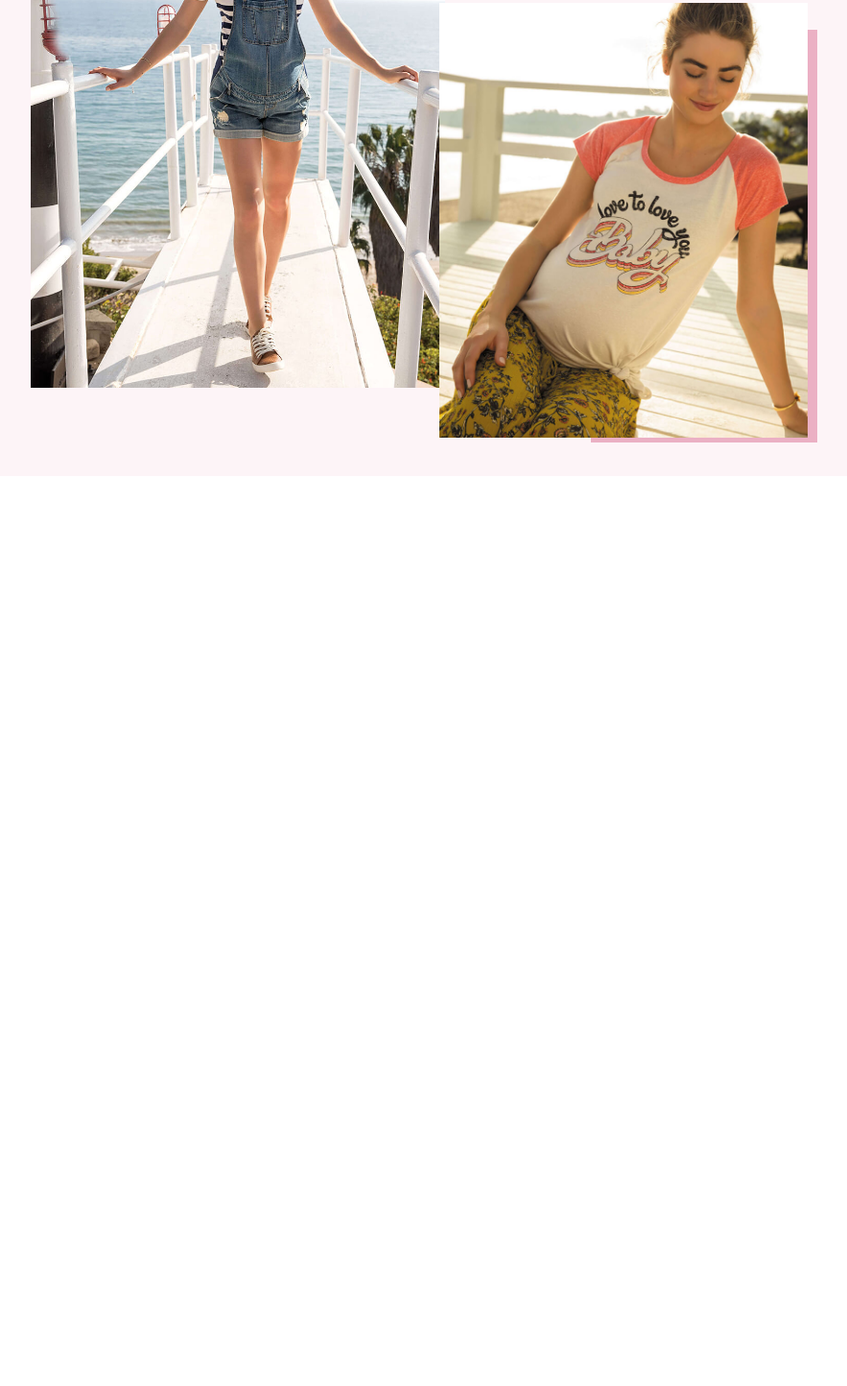
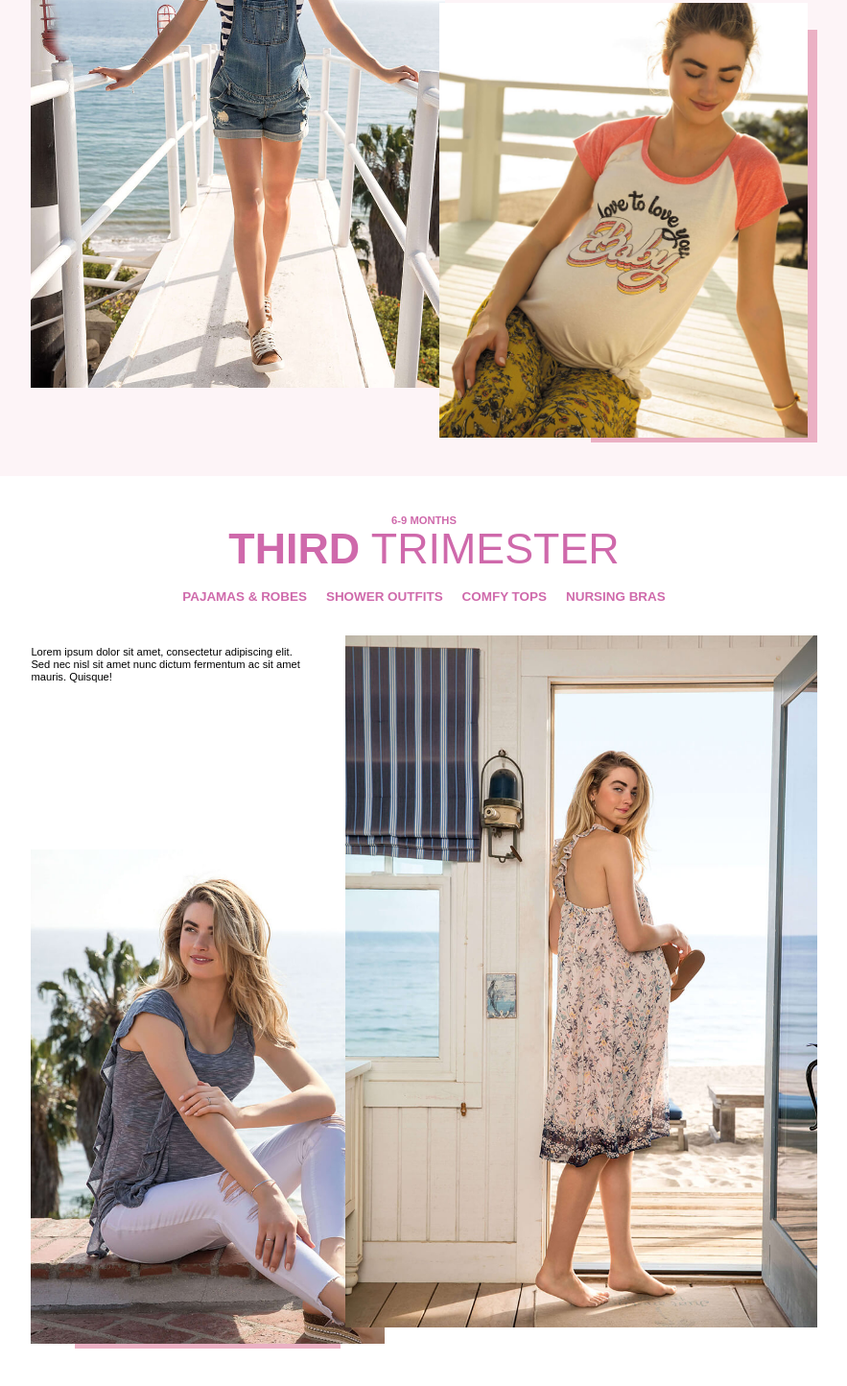
Before and after one commit to kimi-zou/macys-code-assessment-2, a plain HTML site: page public/index.html in a window 1280 px wide. Shown: the part 1866-3310 px from the top of the page at 96% size, without its empty margins (198-1081 px from the left). Before the commit the page ends 2362 px from the top, so only its background shows below. Drawn offline with Linux system fonts and the light colour scheme; files whose address does not match are found by name.

Commit message:
Add third trimester section

```diff
--- a/public/index.css
+++ b/public/index.css
@@ -301,3 +301,83 @@ nav.nav {
   width: 60%;
   transform: translateY(5px);
 }
+
+/* ======= Third Section =======*/
+#third-trimester {
+  padding: 40px 0;
+  margin: 25px 0 0;
+
+  @media (min-width: 768px) {
+    margin: 0;
+  }
+}
+
+/* Mobile */
+.third-section--mobile .section-img-container {
+  display: flex;
+  position: relative;
+  margin: 0 10vw 30px;
+}
+
+.third-section--mobile .section-img-backdrop {
+  position: absolute;
+  left: 0;
+  top: 5px;
+  height: 95%;
+  width: 20%;
+}
+
+.third-section--mobile .section-img {
+  width: 97%;
+  margin-left: auto;
+  z-index: 2;
+}
+
+/* Desktop */
+.third-section--desktop .section-content {
+  display: grid;
+  grid-template-columns: 40% 5% 55%;
+  grid-template-rows: 97% 3%;
+}
+
+.third-section--desktop .section-content--left-column {
+  grid-column: 1 / 3;
+  grid-row: 1 / 3;
+  display: grid;
+  grid-template-rows: 30% 70%;
+}
+
+.third-section--desktop .section-copy {
+  grid-row: 1 / 2;
+  width: 80%;
+}
+
+.third-section--desktop .section-img-container {
+  grid-row: 2 / 3;
+  display: flex;
+  flex-direction: column;
+  align-items: center;
+}
+
+.third-section--desktop .section-content--left-column img {
+  object-fit: cover;
+  object-position: -63px;
+  width: 100%;
+  height: 100%;
+}
+
+.third-section--desktop .section-img-backdrop {
+  width: 75%;
+  height: 5px;
+}
+
+.third-section--desktop .section-content--right-column {
+  grid-column: 2 / 4;
+  grid-row: 1 / 2;
+}
+
+.third-section--desktop .section-content--right-column img {
+  object-fit: cover;
+  width: 100%;
+  height: 100%;
+}
--- a/public/index.html
+++ b/public/index.html
@@ -59,7 +59,7 @@
             <a href="#second-trimester">SECOND TRIMESTER<br />3-6 Months</a>
           </li>
           <li>
-            <a href="#">THIRD TRIMESTER<br />6-9 Months</a>
+            <a href="#third-trimester">THIRD TRIMESTER<br />6-9 Months</a>
           </li>
           <li>
             <a href="#">POST PREGNANCY<br />Baby's here!</a>
@@ -179,7 +179,65 @@
             </main>
           </div>
         </section>
-        <section></section>
+        <section id="third-trimester">
+          <div class="section--mobile third-section--mobile">
+            <p class="section-subheading">6-9 months</p>
+            <h2 class="section-heading">
+              <strong>third</strong><br />
+              trimester
+            </h2>
+            <p class="section-copy">
+              Lorem ipsum dolor sit amet, consectetur adipiscing elit. Sed nec
+              nisl sit amet nunc dictum fermentum ac sit amet mauris. Quisque!
+            </p>
+            <div class="section-img-container">
+              <div class="section-img-backdrop"></div>
+              <img
+                class="section-img"
+                src="../images/MH_Sum18_08_2424.jpg"
+                alt="MH_Sum18_08_2424"
+              />
+            </div>
+            <div class="button-container--mobile">
+              <button class="button--mobile">shop now</button>
+            </div>
+          </div>
+          <div class="section--desktop third-section--desktop">
+            <p class="section-subheading">6-9 months</p>
+            <h2 class="section-heading"><strong>third</strong> trimester</h2>
+            <nav class="section-nav">
+              <ul class="section-nav-menu">
+                <li><a>pajamas & robes</a></li>
+                <li><a>shower outfits</a></li>
+                <li><a>comfy tops</a></li>
+                <li><a>nursing bras</a></li>
+              </ul>
+            </nav>
+            <main class="section-content">
+              <div class="section-content--left-column">
+                <p class="section-copy">
+                  Lorem ipsum dolor sit amet, consectetur adipiscing elit. Sed
+                  nec nisl sit amet nunc dictum fermentum ac sit amet mauris.
+                  Quisque!
+                </p>
+                <div class="section-img-container">
+                  <img
+                    src="../images/MH_Sum18_05_1769.jpg"
+                    alt="MH_Sum18_05_1769.jp"
+                  />
+                  <div class="section-img-backdrop"></div>
+                </div>
+              </div>
+              <div class="section-content--right-column">
+                <img
+                  class="section-img"
+                  src="../images/MH_Sum18_08_2424.jpg"
+                  alt="MH_Sum18_08_2424"
+                />
+              </div>
+            </main>
+          </div>
+        </section>
         <section></section>
         <section></section>
       </main>
```
